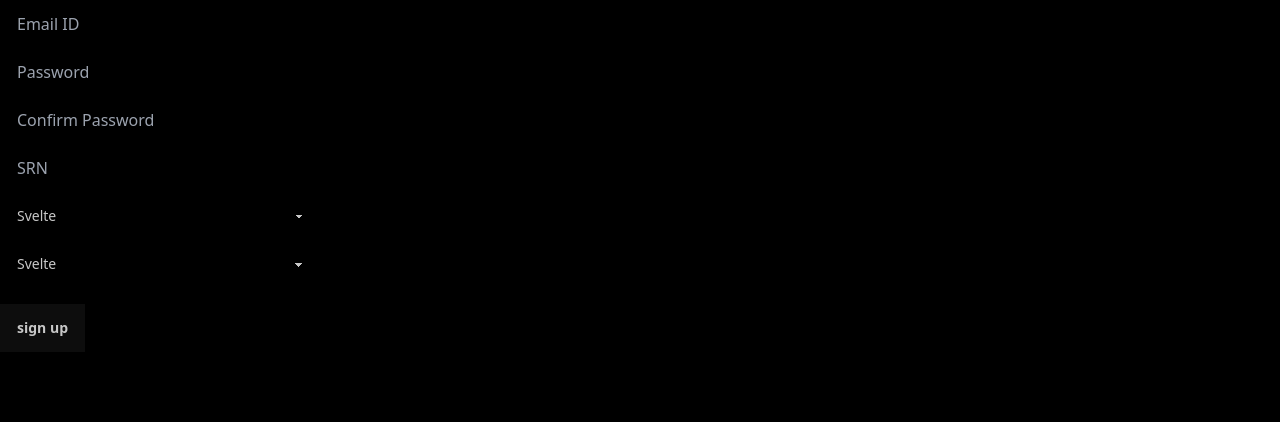
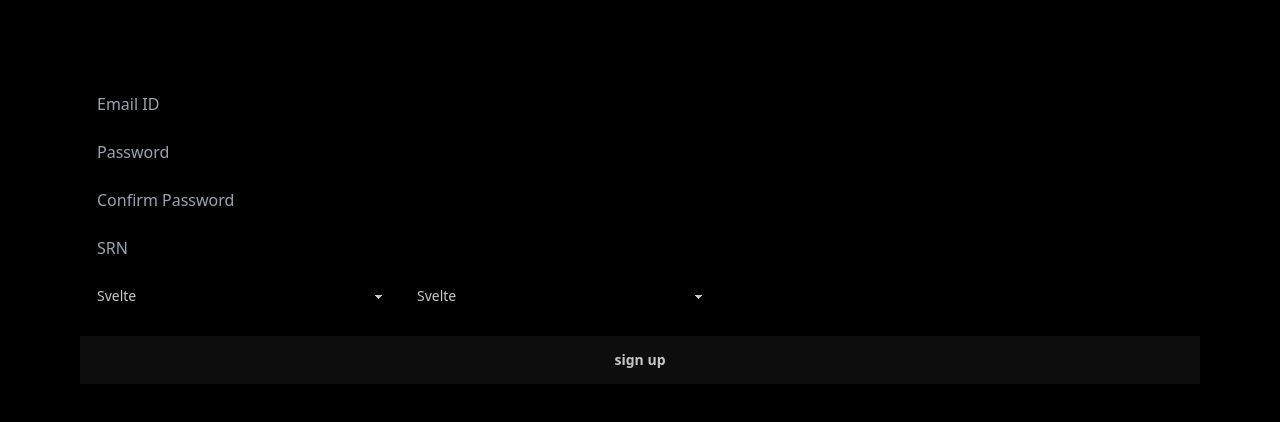
Before and after one commit to bhavikavarshney/plantProject, a React (Vite) app in the folder Client/: page / in a window 1280 px wide. Shown: the top 422 px of the page. Built offline with nearby package versions, Linux system fonts and the light colour scheme.

Commit message:
made it better ig ; added flexbox to all

```diff
--- a/Client/src/Register.jsx
+++ b/Client/src/Register.jsx
@@ -2,8 +2,8 @@ import React from "react";
 
 const Register = () => {
   return (
-    <div className="flex flex-col">
-      <form className="space-y-4">
+
+      <form className="flex flex-col justify-center space-y-4 xs:w-full  p-20">
         <div className="flex flex-col">
           <input
             type="text"
@@ -26,7 +26,8 @@ const Register = () => {
             className="input input-ghost w-full max-w-xs"
           />
 
-              <select className="select select-ghost w-full max-w-xs">
+          <div className="flex flex-row">
+          <select className="select select-ghost w-60% max-w-xs basis-3/5">
                 <option disabled defaultValue>
                   Class
                 </option>
@@ -35,7 +36,8 @@ const Register = () => {
                 <option>React</option>
               </select>
 
-              <select className="select select-ghost w-full max-w-xs">
+
+              <select className="select select-ghost w-40% max-w-xs basis-2/5 ">
                 <option disabled defaultValue>
                   Section
                 </option>
@@ -43,11 +45,16 @@ const Register = () => {
                 <option>Vue</option>
                 <option>React</option>
               </select>
+
+
+          </div>
+
+
+
           </div>
 
           <input type="submit" value="Sign Up" className="btn" />
       </form>
-    </div>
   );
 };
 
```
